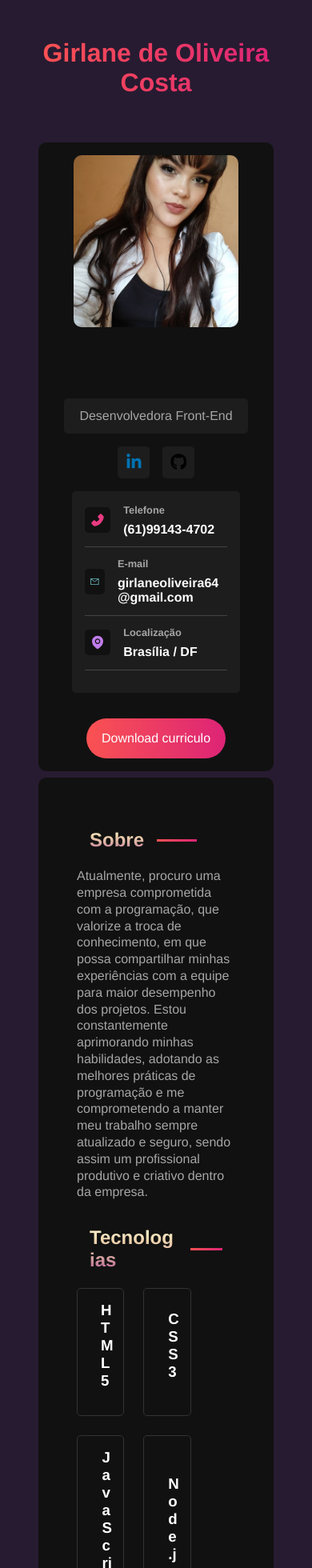
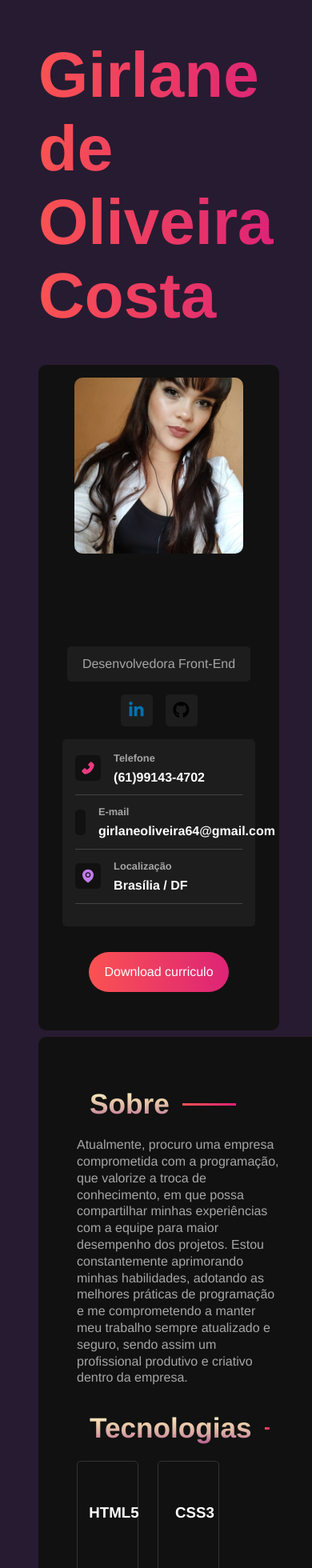
Before and after one commit to GirlaneCosta/portfoliogirlane, a React (Vite) app: page / in a window 390 px wide. Shown: the top 1960 px of the page at 80% size. Built offline with nearby package versions, Linux system fonts and the light colour scheme.

Commit message:
configuracoes de media1

```diff
--- a/src/styles/components/app.sass
+++ b/src/styles/components/app.sass
@@ -13,13 +13,3 @@
         background: variables.$gradient
         -webkit-background-clip: text
         -webkit-text-fill-color: transparent
-
-    @media (max-width: 480px)
-    #portfolio
-    h1
-        font-size: 2rem
-        word-break: break-word // Permite quebra de palavras longas
-        white-space: normal // Permite quebra de linha natural
-        flex-direction: column
-        gap: 0.5rem
-        text-align: center // Opcional: para centralizar o texto
--- a/src/styles/components/informationcontainer.sass
+++ b/src/styles/components/informationcontainer.sass
@@ -44,5 +44,3 @@
 
         #pin-icon
             color: #c17ceb
-
-@media (max-width: 480px)
--- a/src/styles/components/maincontent.sass
+++ b/src/styles/components/maincontent.sass
@@ -32,11 +32,3 @@
     .btn
         align-self: start
         @include mixins.btn
-
-@media (max-width: 480px)
-#main-content
-    word-break: break-word
-    white-space: normal
-
-    h2
-        font-size: 1.5rem
--- a/src/styles/components/sidebar.sass
+++ b/src/styles/components/sidebar.sass
@@ -27,11 +27,3 @@
 
     .btn
         @include mixins.btn
-
-@media (max-width: 480px)
-#sidebar
-    word-break: break-word
-    white-space: normal
-    img
-    margin-top: 1rem
-    padding: 1rem
--- a/src/styles/components/technologiescontainer.sass
+++ b/src/styles/components/technologiescontainer.sass
@@ -59,19 +59,3 @@
         #git
             svg
                 color: #E44D26
-
-@media (max-width: 480px)
-        .technologies-card
-            @include mixins.center
-            gap: 1rem
-            padding: 1rem
-            border: 1px solid #333
-            width: 30%
-            border-radius: variables.$card-border-radius
-
-            h3
-                color: variables.$text-color
-                margin-bottom: 1rem
-
-            svg
-                font-size: 3rem
```
